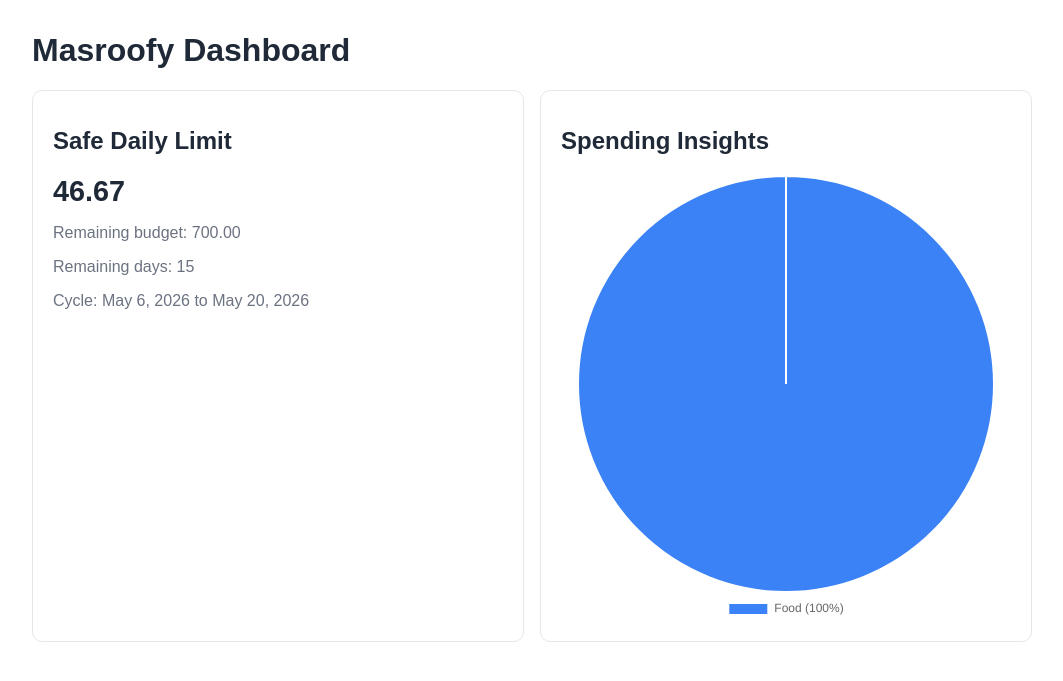
After one commit to omarr-hussein/masroofy_project, a Django app: page / in a window 1280 px wide. The commit adds this page. Shown: the top 681 px of the page, without its empty margins (0-1063 px from the left). Run offline with Django 5.2, Linux system fonts and the light colour scheme; data comes from the database, SQL or seed files in the repository.

Commit message:
user story 3 and 4

```diff
--- a/masroofy_project/budget/urls.py
+++ b/masroofy_project/budget/urls.py
@@ -2,8 +2,9 @@ from django.urls import path
 from . import views
 
 urlpatterns = [
+    path('', views.dashboard_view, name='dashboard'),
     path('create-cycle/', views.create_cycle, name='create_cycle'),
     path('log-expense/', views.log_expense, name='log_expense'),
-    path('todaysBudget/' , views.calculateTodayBudget , name='todaysBudget'),
+    path('dashboard/', views.dashboard_view, name='dashboard_page'),
     path('transactions/', views.transactionsHistory, name='transactions'),
 ]
--- a/masroofy_project/budget/views.py
+++ b/masroofy_project/budget/views.py
@@ -1,64 +1,83 @@
-import decimal
-from itertools import cycle
-from lib2to3.fixes.fix_input import context
-
-from django.core.mail import message
-from django.http import HttpResponse
 from django.shortcuts import render, redirect
 from django.utils import timezone
-from datetime import date
 from decimal import Decimal
-from .models import Cycle, Transaction
-from django.template import loader
+from django.db.models import Sum
+from .models import BudgetCycle, Expense
 
-def calculate_days_left(cycle):
-    """Calculates days remaining in the active budget cycle."""
-    today = date.today()
-    if today > cycle.end_date:
-        return 0
-    return (cycle.end_date - today).days
 
-def calculateTodayBudget(request):
-    cycle = Cycle.objects.last()
-    today = date.today()
+def dashboard_view(request):
+    """
+    User Story #3 + #4 dashboard:
+    - Dynamic safe daily limit calculation
+    - Visual spending insights by category
+    """
+    active_cycle = (
+        BudgetCycle.objects.filter(is_active=True).order_by("-start_date", "-id").first()
+    )
 
-    if today < cycle.start_date:
-        todaysLimit = Decimal('0.00')
-    elif today > cycle.end_date:
-        todaysLimit = cycle.current_balance
+    context = {
+        "active_cycle": active_cycle,
+        "remaining_budget": Decimal("0.00"),
+        "remaining_days": 0,
+        "safe_daily_limit": Decimal("0.00"),
+        "category_data": [],
+        "total_spent": Decimal("0.00"),
+    }
+
+    if not active_cycle:
+        return render(request, "dashboard.html", context)
+
+    today = timezone.localdate()
+
+    # Remaining days are inclusive; when today is end date, it must be 1.
+    if today > active_cycle.end_date:
+        remaining_days = 0
+    elif today < active_cycle.start_date:
+        remaining_days = (active_cycle.end_date - active_cycle.start_date).days + 1
     else:
-        totalDays = (cycle.end_date - cycle.start_date).days +1
-        dayLimit = cycle.total_amount / Decimal(totalDays)
+        remaining_days = (active_cycle.end_date - today).days + 1
 
-        pastDays = (today - cycle.start_date).days
-        expectedToSpent = pastDays * Decimal(dayLimit)
-        actualSpent = cycle.total_amount - cycle.current_balance
-        savedMoney = expectedToSpent - actualSpent
-        todaysLimit = dayLimit + savedMoney
+    cycle_expenses = Expense.objects.filter(budget_cycle=active_cycle)
+    total_spent = cycle_expenses.aggregate(total=Sum("amount"))["total"] or Decimal("0.00")
+    remaining_budget = active_cycle.total_allowance - total_spent
 
-        average = Decimal(cycle.current_balance) / cycle.total_amount * 100
-        message = ''
-        if average < 20:
-            message = 'Take care! You spent ' + str(round(100 -average, 1)) + '% of Total money'
-        elif average ==0:
-            message = 'Budget Exhausted!'
-        if (todaysLimit < 0):
-            todaysLimit = (cycle.current_balance / ((cycle.end_date - today).days +1))
+    if remaining_days > 0:
+        safe_daily_limit = remaining_budget / Decimal(remaining_days)
+    else:
+        safe_daily_limit = Decimal("0.00")
 
-    context =\
+    grouped_expenses = (
+        cycle_expenses.values("category").annotate(total=Sum("amount")).order_by("-total")
+    )
+
+    category_data = []
+    if total_spent > 0:
+        for row in grouped_expenses:
+            percentage = (row["total"] / total_spent) * Decimal("100")
+            category_data.append(
+                {
+                    "category": row["category"],
+                    "total": float(row["total"]),
+                    "percentage": float(round(percentage, 2)),
+                }
+            )
+
+    context.update(
         {
-            'todaysBudget' : round(todaysLimit,2),
-            'cycle' : cycle,
-            'message' : message,
+            "remaining_budget": round(remaining_budget, 2),
+            "remaining_days": remaining_days,
+            "safe_daily_limit": round(safe_daily_limit, 2),
+            "category_data": category_data,
+            "total_spent": round(total_spent, 2),
         }
-    template =  loader.get_template('todaysBudget.html')
-    return HttpResponse(template.render(context, request))
+    )
+    return render(request, "dashboard.html", context)
 
 def transactionsHistory(request):
     transactions = []
     message = ''
-    if Transaction.objects.count() != 0:
-        transactions = Transaction.objects.all()
+    if Expense.objects.count() != 0:
+        transactions = Expense.objects.all()
     else:
         message = 'No transactions found!'
 
@@ -67,8 +86,7 @@ def transactionsHistory(request):
         'message' : message,
     }
 
-    template = loader.get_template('transactions.html')
-    return HttpResponse(template.render(context, request))
+    return render(request, 'transactions.html', context)
 
 def create_cycle(request):
     """
@@ -76,15 +94,16 @@ def create_cycle(request):
     Takes user input and creates a new Budget Cycle in the database.
     """
     if request.method == 'POST':
-        total_amount = Decimal(request.POST.get('total_amount'))
+        total_allowance = Decimal(request.POST.get('total_allowance'))
         start_date = request.POST.get('start_date')
         end_date = request.POST.get('end_date')
 
-        Cycle.objects.create(
-            total_amount=total_amount,
+        BudgetCycle.objects.update(is_active=False)
+        BudgetCycle.objects.create(
+            total_allowance=total_allowance,
             start_date=start_date,
             end_date=end_date,
-            current_balance=total_amount
+            is_active=True,
         )
         return redirect('dashboard')
 
@@ -99,17 +118,17 @@ def log_expense(request):
         amount = Decimal(request.POST.get('amount'))
         category = request.POST.get('category')
 
-        active_cycle = Cycle.objects.last()
+        active_cycle = (
+            BudgetCycle.objects.filter(is_active=True).order_by("-start_date", "-id").first()
+        )
 
         if active_cycle:
-            Transaction.objects.create(
-                cycle=active_cycle,
+            Expense.objects.create(
+                budget_cycle=active_cycle,
                 amount=amount,
                 category=category,
-                date=timezone.now().date()
+                timestamp=timezone.now(),
             )
-            active_cycle.current_balance -= amount
-            active_cycle.save()
 
         return redirect('dashboard')
 
--- /dev/null
+++ b/masroofy_project/templates/dashboard.html
@@ -0,0 +1,93 @@
+<!DOCTYPE html>
+<html lang="en">
+<head>
+    <meta charset="UTF-8">
+    <meta name="viewport" content="width=device-width, initial-scale=1.0">
+    <title>Masroofy Dashboard</title>
+    <script src="https://cdn.jsdelivr.net/npm/chart.js"></script>
+    <style>
+        body {
+            font-family: Arial, sans-serif;
+            margin: 2rem;
+            color: #1f2937;
+        }
+        .card {
+            border: 1px solid #e5e7eb;
+            border-radius: 10px;
+            padding: 1rem 1.25rem;
+            margin-bottom: 1rem;
+            max-width: 700px;
+        }
+        .value {
+            font-size: 1.8rem;
+            font-weight: bold;
+            margin: 0.25rem 0;
+        }
+        .muted {
+            color: #6b7280;
+        }
+        .layout {
+            display: grid;
+            grid-template-columns: repeat(auto-fit, minmax(280px, 1fr));
+            gap: 1rem;
+            max-width: 1000px;
+        }
+    </style>
+</head>
+<body>
+    <h1>Masroofy Dashboard</h1>
+
+    {% if active_cycle %}
+        <div class="layout">
+            <section class="card">
+                <h2>Safe Daily Limit</h2>
+                <p class="value">{{ safe_daily_limit }}</p>
+                <p class="muted">Remaining budget: {{ remaining_budget }}</p>
+                <p class="muted">Remaining days: {{ remaining_days }}</p>
+                <p class="muted">Cycle: {{ active_cycle.start_date }} to {{ active_cycle.end_date }}</p>
+            </section>
+
+            <section class="card">
+                <h2>Spending Insights</h2>
+                {% if category_data %}
+                    <canvas id="spendingChart" width="300" height="300"></canvas>
+                {% else %}
+                    <p>No data available. Log an expense to see your insights.</p>
+                {% endif %}
+            </section>
+        </div>
+
+        {% if category_data %}
+            {{ category_data|json_script:"category-data" }}
+            <script>
+                const categoryData = JSON.parse(document.getElementById("category-data").textContent);
+                const labels = categoryData.map(item => `${item.category} (${item.percentage}%)`);
+                const values = categoryData.map(item => item.total);
+
+                new Chart(document.getElementById("spendingChart"), {
+                    type: "pie",
+                    data: {
+                        labels: labels,
+                        datasets: [{
+                            data: values,
+                            backgroundColor: ["#3b82f6", "#10b981", "#f59e0b", "#ef4444", "#8b5cf6"],
+                        }]
+                    },
+                    options: {
+                        plugins: {
+                            legend: {
+                                position: "bottom",
+                            }
+                        }
+                    }
+                });
+            </script>
+        {% endif %}
+    {% else %}
+        <section class="card">
+            <h2>No Active Budget Cycle</h2>
+            <p>Create a cycle first to see your safe daily limit and spending insights.</p>
+        </section>
+    {% endif %}
+</body>
+</html>
--- a/masroofy_project/templates/transactions.html
+++ b/masroofy_project/templates/transactions.html
@@ -9,7 +9,7 @@
     <p> {{ message }}</p>
     {% for x in transactions %}
         <li>Transaction no. {{ x.id }}</li>
-        <p>Date : {{ x.date }}</p>
+        <p>Date : {{ x.timestamp }}</p>
         <p>Category : {{ x.category }}</p>
         <p>Amount : {{ x.amount }}</p>
         <hr>
```
Also changed, not shown: masroofy_project/budget/admin.py (+13 -1 lines), masroofy_project/budget/models.py (+30 -20 lines), masroofy_project/templates/budget/create_cycle.html (added, +23 -0 lines), masroofy_project/templates/budget/log_expense.html (added, +26 -0 lines), masroofy_project/budget/migrations/0002_replace_cycle_transaction_models.py (added), masroofy_project/db.sqlite3.
